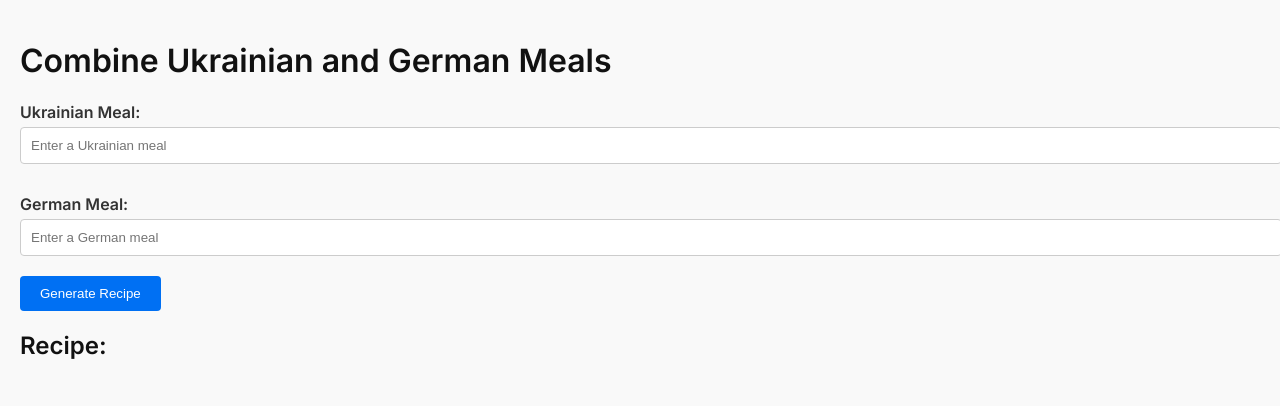
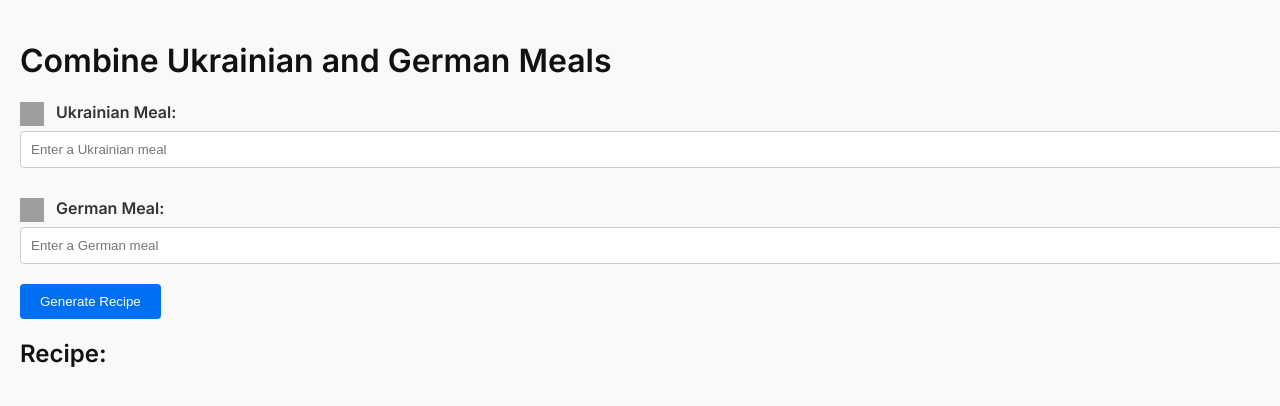
Before and after one commit to denvitiuk/improved-pancake, a Flask app: page / in a window 1280 px wide. Shown: the top 406 px of the page. Run offline with Flask 3, Linux system fonts and the light colour scheme; grey boxes are pictures that could not be loaded.

Commit message:
adding flags

```diff
--- a/templates/index.html
+++ b/templates/index.html
@@ -45,16 +45,28 @@
             margin-top: 20px;
             white-space: pre-wrap; /* Preserve whitespace formatting */
         }
+        .flag-icon {
+            width: 24px;
+            height: 24px;
+            vertical-align: middle;
+            margin-right: 8px;
+        }
     </style>
 </head>
 <body>
     <h1>Combine Ukrainian and German Meals</h1>
     <div>
-        <label for="ukrainian_meal">Ukrainian Meal:</label>
+        <label for="ukrainian_meal">
+            <img src="https://twemoji.maxcdn.com/v/latest/svg/1f1fa-1f1e6.svg" alt="Ukrainian Flag" class="flag-icon">
+            Ukrainian Meal:
+        </label>
         <input type="text" id="ukrainian_meal" placeholder="Enter a Ukrainian meal">
     </div>
     <div>
-        <label for="german_meal">German Meal:</label>
+        <label for="german_meal">
+            <img src="https://twemoji.maxcdn.com/v/latest/svg/1f1e9-1f1ea.svg" alt="German Flag" class="flag-icon">
+            German Meal:
+        </label>
         <input type="text" id="german_meal" placeholder="Enter a German meal">
     </div>
     <button onclick="generateRecipe()">Generate Recipe</button>
```
